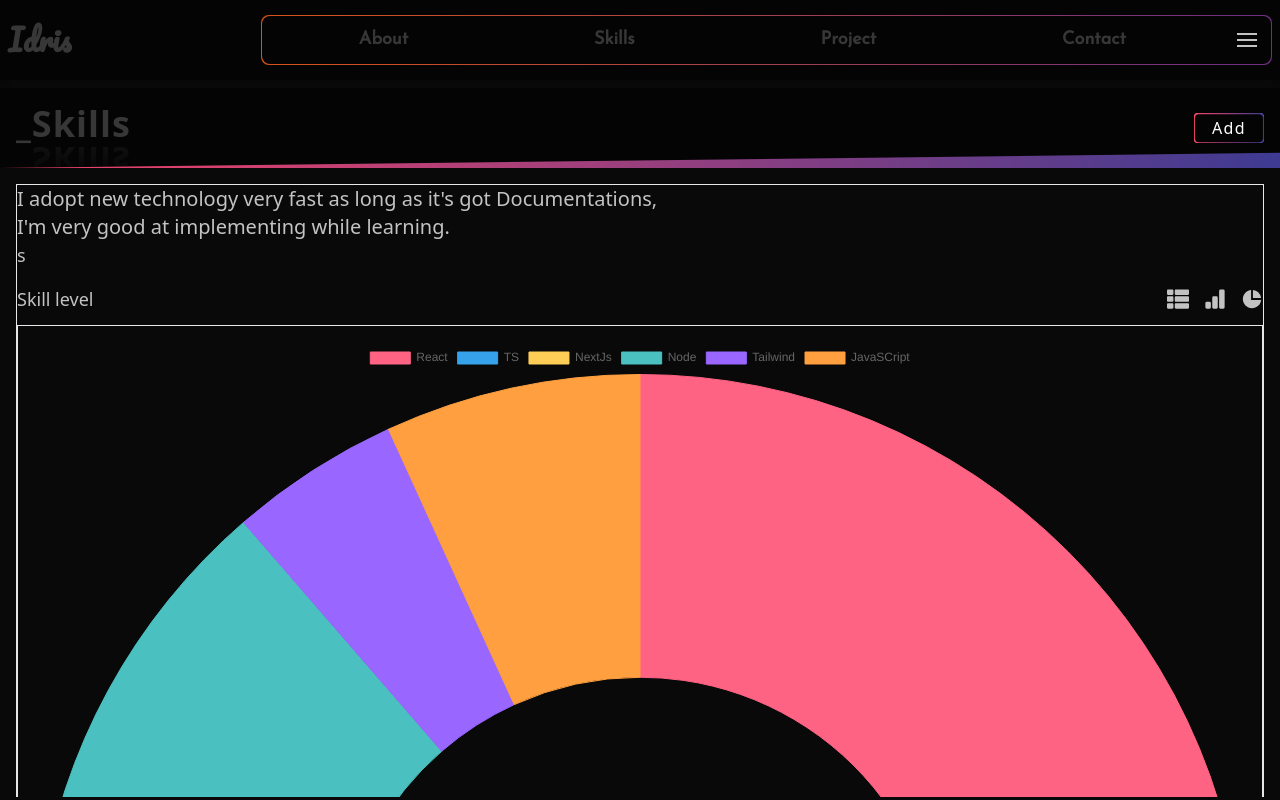
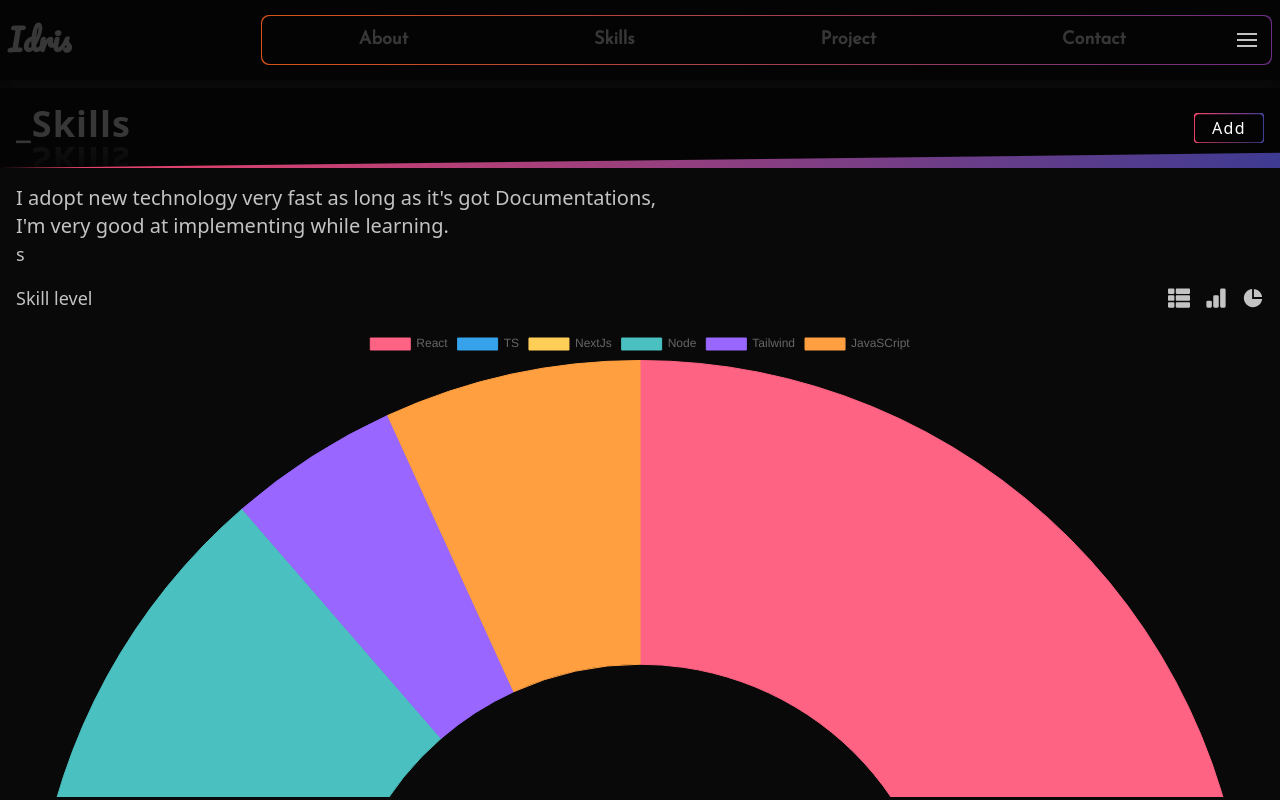
Before and after one commit to bobbycrooz/portfolio-client, a Next.js app: page /Skills in a window 1280 px wide. Both pictures are taken after a click on the icon 1252 px from the left and 299 px from the top of the page. Built offline with nearby package versions, Linux system fonts and the light colour scheme.

Commit message:
added skills page

```diff
--- a/components/Pie.js
+++ b/components/Pie.js
@@ -31,7 +31,7 @@
 
 export default function SkillPie() {
   return (
-    <main className="h-full border ">
+    <main className="h-full  ">
       <Barchart className="barchart   my-4 w-full">
         <Doughnut data={data} responsive={true} className=" w-full" />
       </Barchart>
--- a/pages/Skills.tsx
+++ b/pages/Skills.tsx
@@ -60,7 +60,7 @@
         <link rel="icon" href="/favicon.ico" />
       </Head>
 
-      <main className="h-full border w-full  ">
+      <main className="h-full  w-full  ">
         <h1 className="about_skill text-xl">
           I adopt new technology very fast as long as it's got Documentations,
           <br />
```
